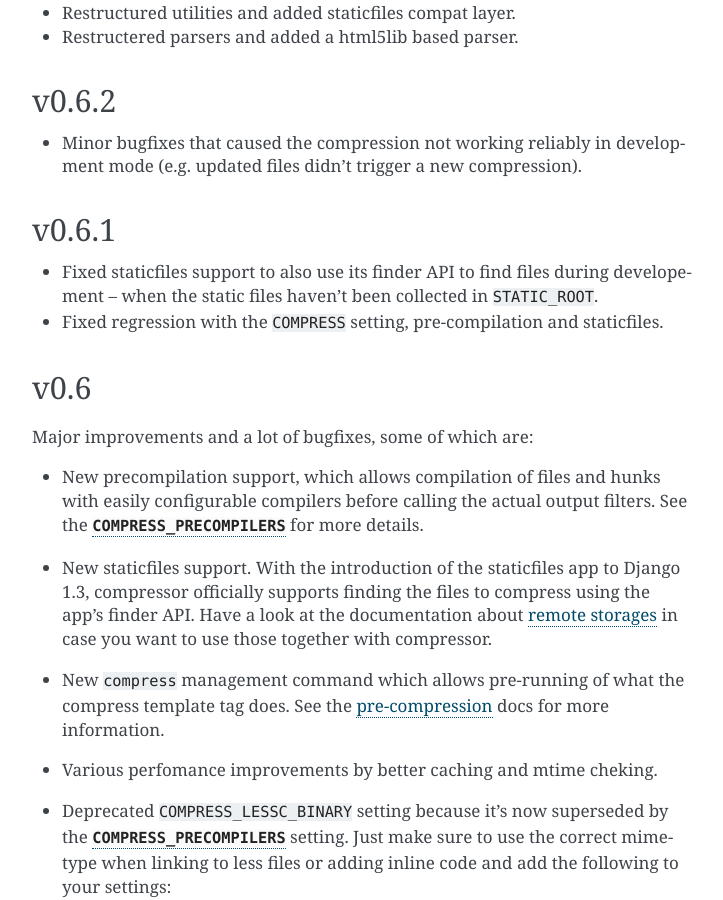
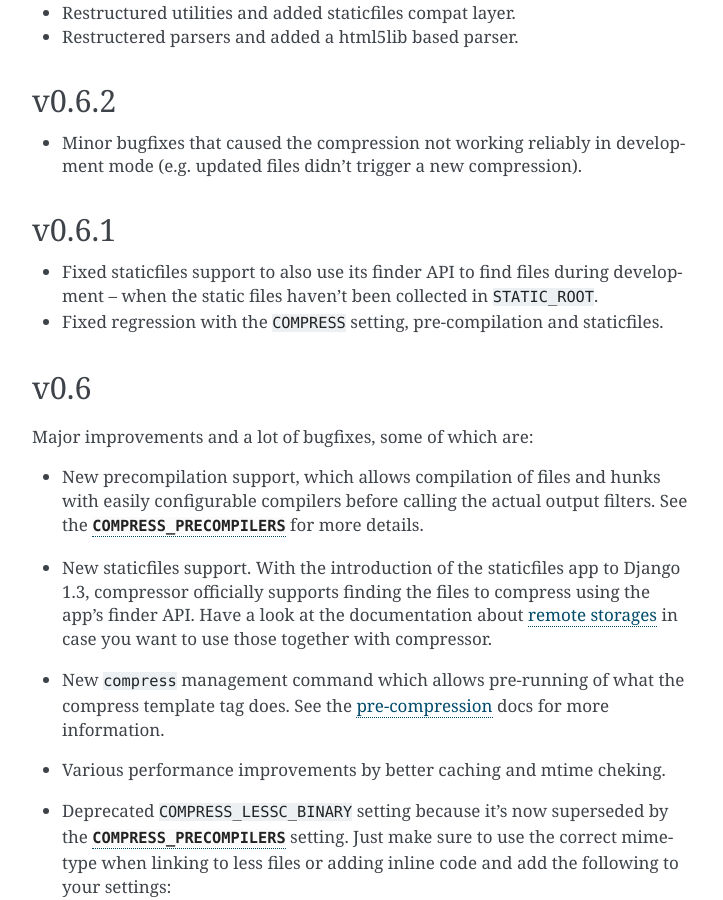
Before and after one commit to MichaelMatschiner/django-compressor, a Sphinx documentation site: the page built from docs/changelog.txt, in a window 1280 px wide and 900 px high, scrolled down 6665 px. Shown: the whole window, without its empty margins (388-1111 px from the left). Built offline with Sphinx 7.4.7, drawn with Linux system fonts in a browser that asks for light colours; some of the changed text lies outside the part shown.

Commit message:
Spelling fixes

```diff
--- a/docs/changelog.txt
+++ b/docs/changelog.txt
@@ -368,7 +368,7 @@ v0.6.1
 ------
 
 - Fixed staticfiles support to also use its finder API to find files during
-  developement -- when the static files haven't been collected in
+  development -- when the static files haven't been collected in
   ``STATIC_ROOT``.
 
 - Fixed regression with the ``COMPRESS`` setting, pre-compilation and
@@ -394,7 +394,7 @@ Major improvements and a lot of bugfixes, some of which are:
   compress template tag does. See the
   :ref:`pre-compression <pre-compression>` docs for more information.
 
-- Various perfomance improvements by better caching and mtime cheking.
+- Various performance improvements by better caching and mtime cheking.
 
 - Deprecated ``COMPRESS_LESSC_BINARY`` setting because it's now
   superseded by the :attr:`~django.conf.settings.COMPRESS_PRECOMPILERS`
--- a/docs/usage.txt
+++ b/docs/usage.txt
@@ -153,7 +153,7 @@ the commonly used setting to refer to saved files ``STATIC_URL``.
 
 The result of running the ``compress`` management command will be cached
 in a file called ``manifest.json`` using the :attr:`configured storage
-<django.conf.settings.COMPRESS_STORAGE>` to be able to be transfered from your developement
+<django.conf.settings.COMPRESS_STORAGE>` to be able to be transferred from your development
 computer to the server easily.
 
 .. _TEMPLATE_LOADERS: http://docs.djangoproject.com/en/dev/ref/settings/#template-loaders
```
Also changed, not shown: other parts of docs/changelog.txt (+1 -1 lines), 2 other files.
